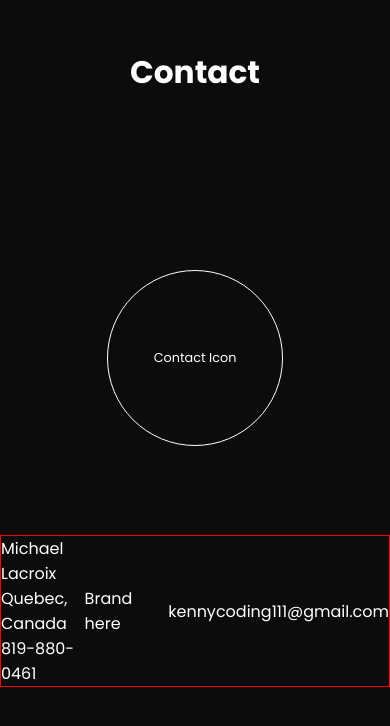
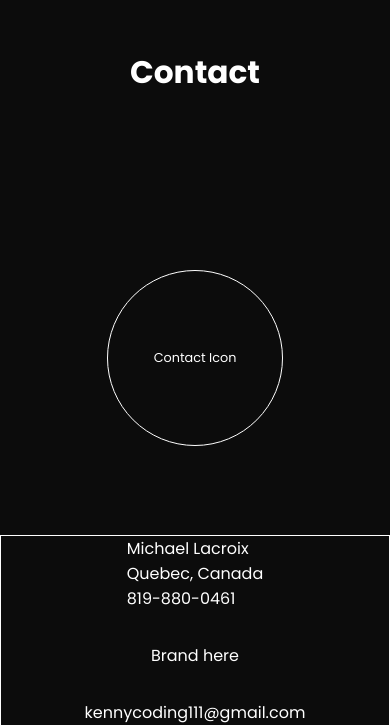
Before and after one commit to mlcoding111/Modern-Portfolio, a React (Create React App) app: page / in a window 390 px wide. Shown: the part 4346-5072 px from the top of the page. Before the commit the page ends 5033 px from the top, so only its background shows below. Built offline with nearby package versions, Linux system fonts and the light colour scheme.

Commit message:
Added media query to footer

```diff
--- a/src/containers/Footer/index.jsx
+++ b/src/containers/Footer/index.jsx
@@ -25,9 +25,16 @@ export default Footer
 export const FooterWrap = styled.footer`
   display: grid;
   width: 100%;
-  border: 1px solid red;
+  border: 1px solid white;
   align-items: center;
   justify-items: center;
   grid-template-columns: repeat(3, 1fr);
 
+  @media (max-width: 768px){
+    grid-template-columns: 1fr !important;
+    grid-auto-flow: dense !important;
+    gap: 2em;
+  }
+
+
 `
```
